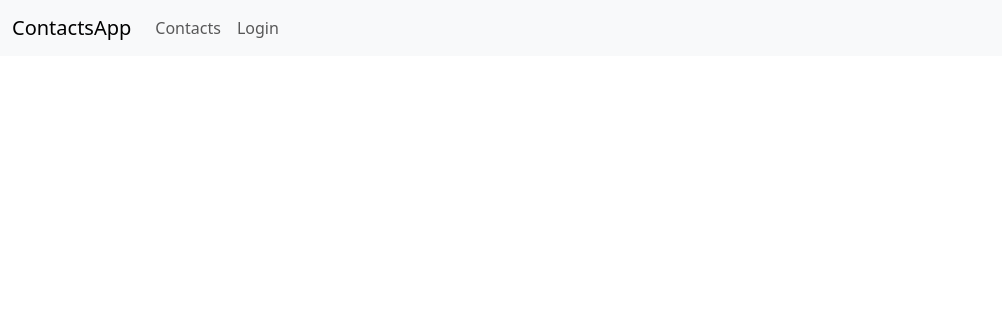
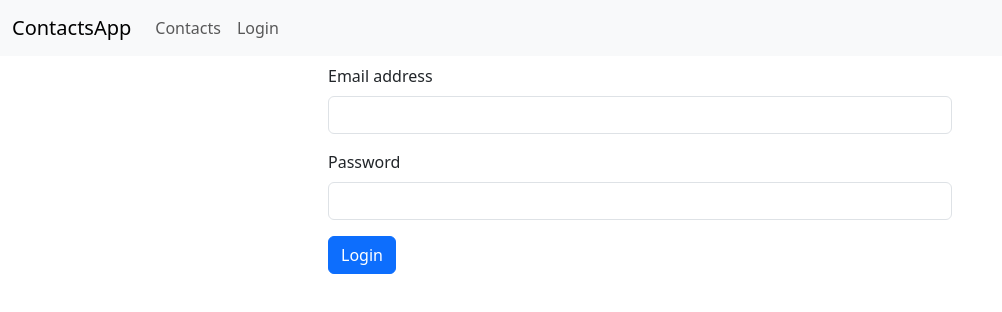
Before and after one commit to DamianLaczynski/ContactApp, an Angular app: page /login in a window 1280 px wide. Before the commit this address led to /. Shown: the top 312 px of the page, without its empty margins (0-1002 px from the left). Built offline with nearby package versions, Linux system fonts and the light colour scheme.

Commit message:
Added LoginComponent

```diff
--- a/src/app/app-routing.module.ts
+++ b/src/app/app-routing.module.ts
@@ -1,11 +1,16 @@
 import { PublicContactsComponent } from './public-contacts/public-contacts.component';
 import { NgModule, Component } from '@angular/core';
 import { RouterModule, Routes } from '@angular/router';
+import { LoginComponent } from './login/login.component';
 
 const routes: Routes = [
   {
     path: 'contacts',
     component: PublicContactsComponent
+  },
+  {
+    path: 'login',
+    component: LoginComponent
   }
 ];
 
--- /dev/null
+++ b/src/app/login/login.component.html
@@ -0,0 +1,13 @@
+<div class="vw-100" class="mx-auto p-2" style="width: 50%;" *ngIf="loginModel">
+<form>
+    <div class="mb-3">
+      <label for="exampleInputEmail1" class="form-label">Email address</label>
+      <input type="email" class="form-control" name="exampleInputEmail1" aria-describedby="emailHelp" [(ngModel)]="loginModel.email" >
+    </div>
+    <div class="mb-3">
+      <label for="exampleInputPassword1" class="form-label">Password</label>
+      <input type="password" class="form-control" name="exampleInputPassword1" [(ngModel)]="loginModel.password">
+    </div>
+    <button (click)="onLogin()" class="btn btn-primary">Login</button>
+  </form>
+</div>
--- /dev/null
+++ b/src/app/login/login.component.ts
@@ -0,0 +1,27 @@
+import { Component, OnInit } from '@angular/core';
+import { AuthService } from '../services/auth.service';
+import { LoginModel } from '../models/login.model';
+
+@Component({
+  selector: 'app-login',
+  templateUrl: './login.component.html',
+  styleUrls: ['./login.component.css']
+})
+export class LoginComponent implements OnInit {
+constructor(private auth: AuthService) {}
+ngOnInit(): void {
+
+}
+loginModel: LoginModel = {
+  email: '',
+  password: ''
+}
+onLogin(){
+  this.auth.login(this.loginModel)
+  .subscribe(
+    response => {
+      this.auth.storeToken(response.token);
+    }
+  )
+}
+}
```
Also changed, not shown: src/app/app.module.ts (+7 -2 lines), src/app/login/login.component.css (added), 1 other file (tests, documents, lock files or other folders).
